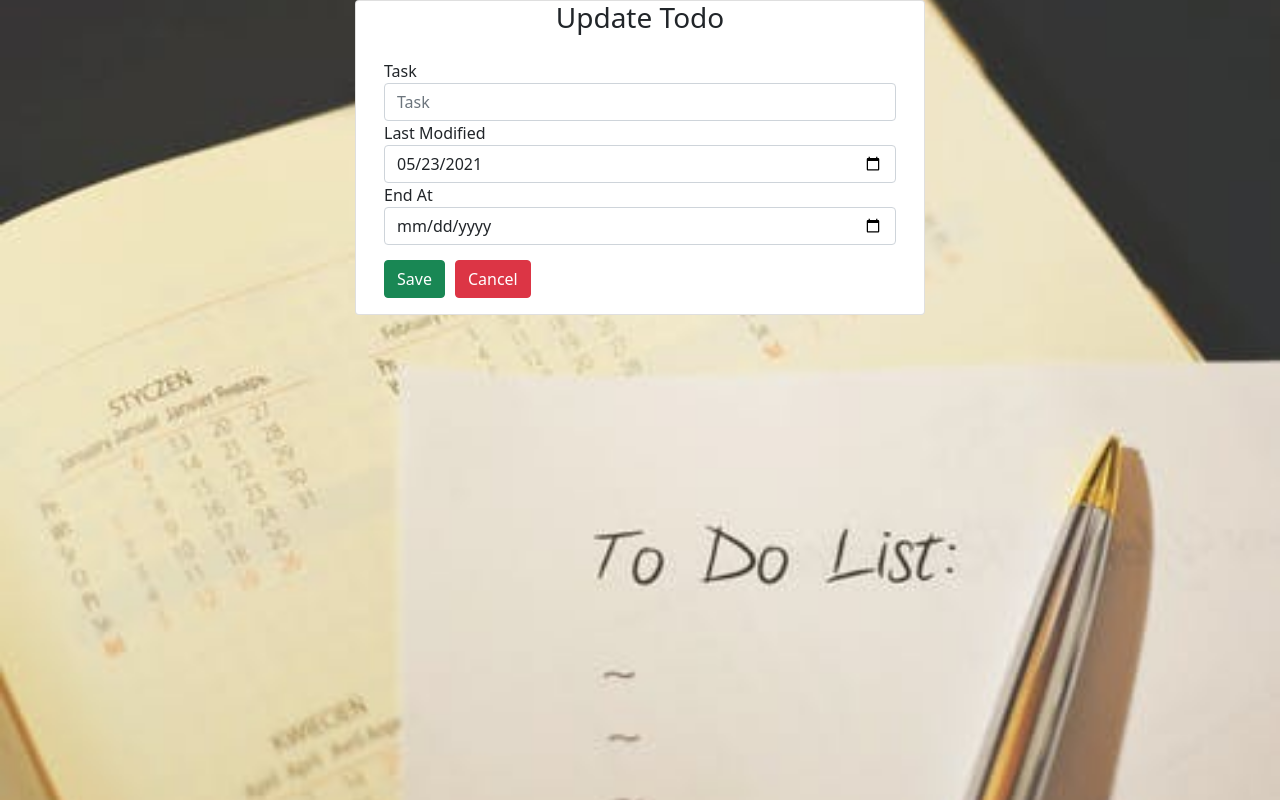
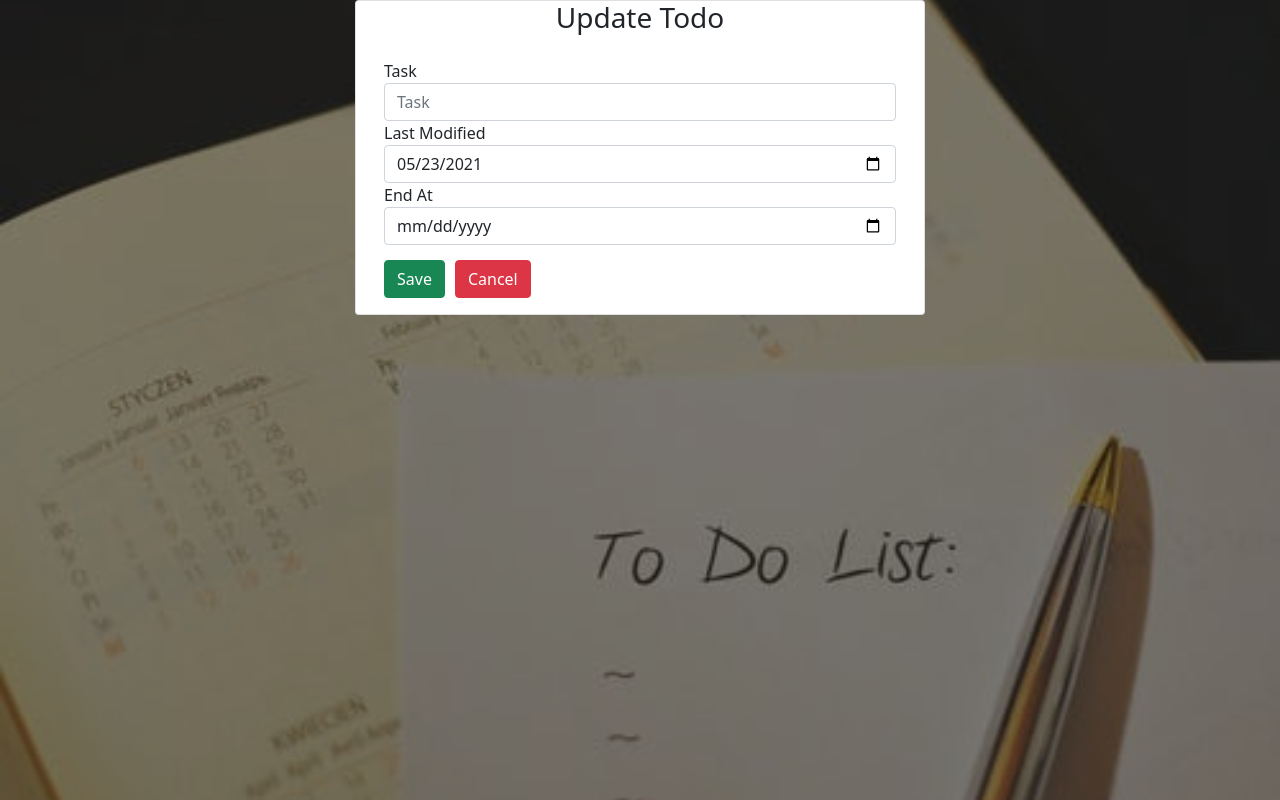
Before and after one commit to HET-CE/Todo-app-React-Spring-boot, a React (Create React App) app: page /add-todo/1 in a window 1280 px wide. Built offline with nearby package versions, Linux system fonts and the light colour scheme; no server answers.

Commit message:
color changed

```diff
--- a/src/App.css
+++ b/src/App.css
@@ -7,6 +7,8 @@
   background-repeat: no-repeat;
   background-size: cover;
   background-attachment: fixed;
+  background-color: rgba(0, 0, 0, 0.5);
+  background-blend-mode: darken;
   height: 100%;
   min-height: 100vh;
 }
--- a/src/Components/Todo.js
+++ b/src/Components/Todo.js
@@ -1,6 +1,7 @@
 import React, { Component } from 'react'
 import Todoservice from '../Service/Todoservice'
 
+// Ignore this Modified symbol front of this file changes pushed already on github.
 export default class Todo extends Component {
     state= {
         	users:[]
@@ -28,7 +29,7 @@ export default class Todo extends Component {
                 <button className = "btn btn-danger m-2" onClick = {this.add}>Add Task</button>
                 <table className = "table table-striped table-hover m-2" style={{width: "99vw"}}>
                     <thead className = "thead-dark">
-                        <tr style={{color: "#00D84A"}}>
+                        <tr style={{color: "#ffffff"}}>
                             <td>Task</td>
                             <td>Last Modified</td>
                             <td>Created At:</td>
@@ -39,7 +40,7 @@ export default class Todo extends Component {
                     <tbody>
                         {
                             this.state.users.map((user) => {
-                                return(<tr key = {user.id}  style={{cursor: "pointer", color: "#2827CC"}} onClick = {() => this.viewHandler(user.id)}>
+                                return(<tr key = {user.id}  style={{cursor: "pointer", color: "#ffffff"}} onClick = {() => this.viewHandler(user.id)}>
                                     <td>{user.task}</td>
                                     <td>{user.lastModified}</td>
                                     <td>{user.createdAt}</td>
```
